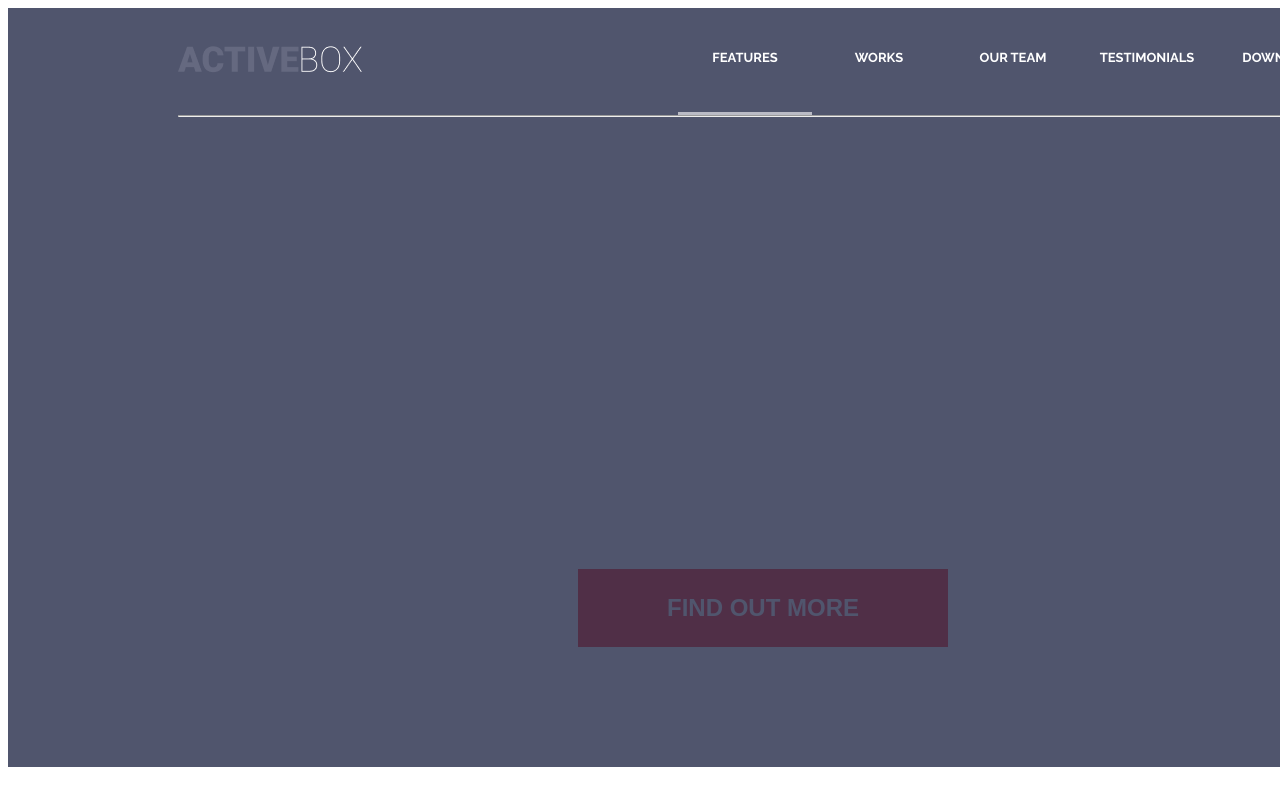
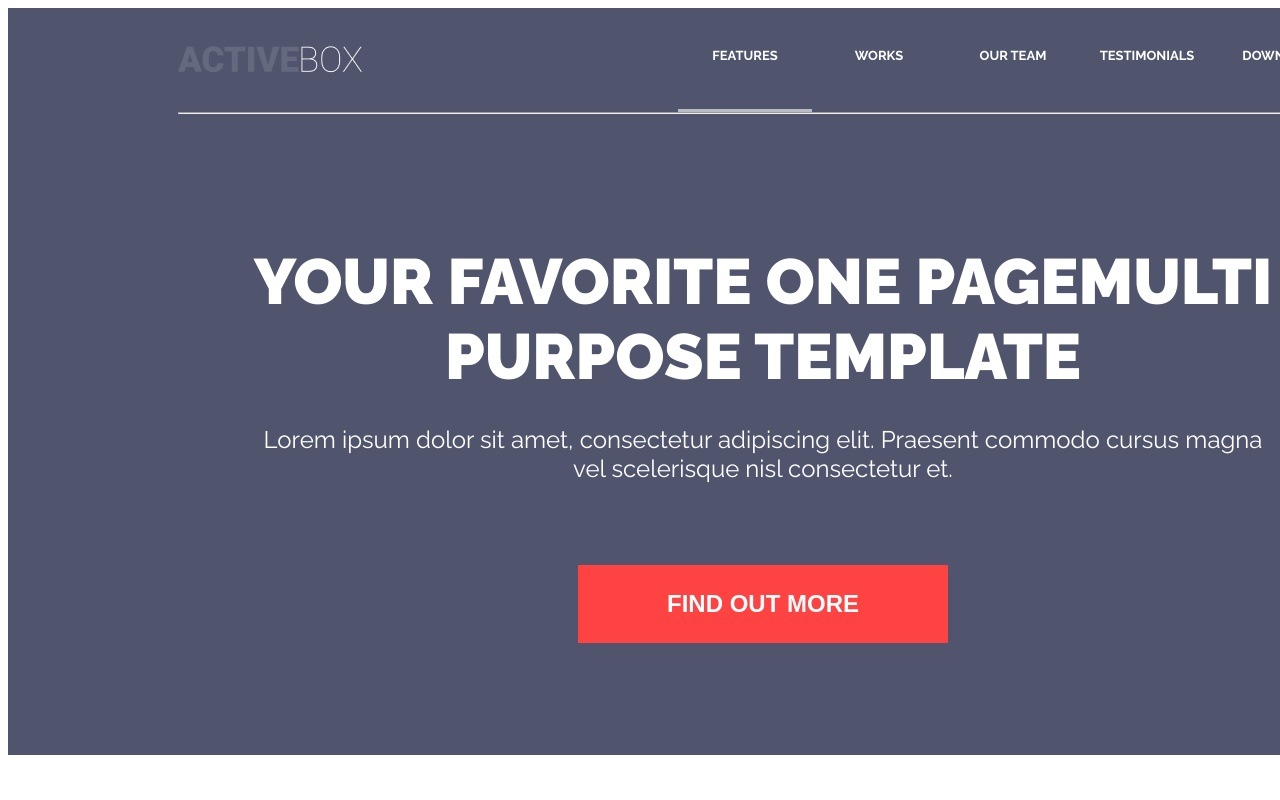
Before and after one commit to SakovichElena/web, a website built with Parcel: page index.html in a window 1280 px wide. Shown: the top 800 px of the page. Built offline with nearby package versions, Linux system fonts and the light colour scheme; files whose address does not match are found by name.

Commit message:
Add styles

```diff
--- a/index.html
+++ b/index.html
@@ -13,6 +13,7 @@
 <body>
     <script type="module" src="./js/index.js"></script>
     <div class="landing">
+        <div class="landing-background">
             <div class="container">
                 <nav class="nav">
                     <a class="logo" href="#" target="_blank"><img src="./image/activebox.png" alt="logo"></a>
@@ -31,6 +32,7 @@
                 <p>Lorem ipsum dolor sit amet, consectetur adipiscing elit. Praesent commodo cursus magna
                     vel scelerisque nisl consectetur et.</p>
                 <button type="button">Find Out More</button>
+            </div>
         </div>
     </div>
     <main>
--- a/scss/style.scss
+++ b/scss/style.scss
@@ -51,30 +51,28 @@ h4 {
     position: relative;
     background-image: url(../image/desk.png);
     background-repeat: no-repeat;
+    background-attachment: fixed;
     width: 1510px;
-    padding-bottom: 120px;
+    height: 747px;
 }
-.landing::before {
-    content: "";
-    position: absolute;
-    top: 0; left: 0; right: 0; bottom: 0;
-    background: rgba(37, 43, 73, 1);
-    opacity: 0.8;
-    inset: 0;
+.landing-background {
+    background-color: rgba(37 43 73 /.8);
+    width: 100%;
+    height: 747px;
 }
 .nav {
     display: flex;
     justify-content: space-between;
     text-align: center;
     .logo {
-        margin: 38px 0;
+        margin: 38px 0 35px;
     }
     .nav__menu {
         display: flex;
          span {
             border-bottom: 3px solid #BABBC5;
             padding-bottom: 40px;
-            padding: 43px 34px 47px;
+            padding: 43px 34px 46px;
         }
         span:hover {
             color: #BABBC5;
@@ -86,8 +84,8 @@ h4 {
          li a {
             display: block;
             width: 134px;
-            height: 100px;
-            line-height: 100px;
+            height: 96px;
+            line-height: 96px;
             color: #fff;
             font-weight: 700;
             font-size: 13px;
@@ -106,7 +104,7 @@ h4 {
 .landing-main {
     text-align: center;
     color: #fff;
-    padding-top: 131px;
+    padding: 130px 0 113px;
 }
 p {
     width: 1028px;
```
Also changed, not shown: dist/index.html, 4 other files. Lines whose indentation alone changed are shown as unchanged.
